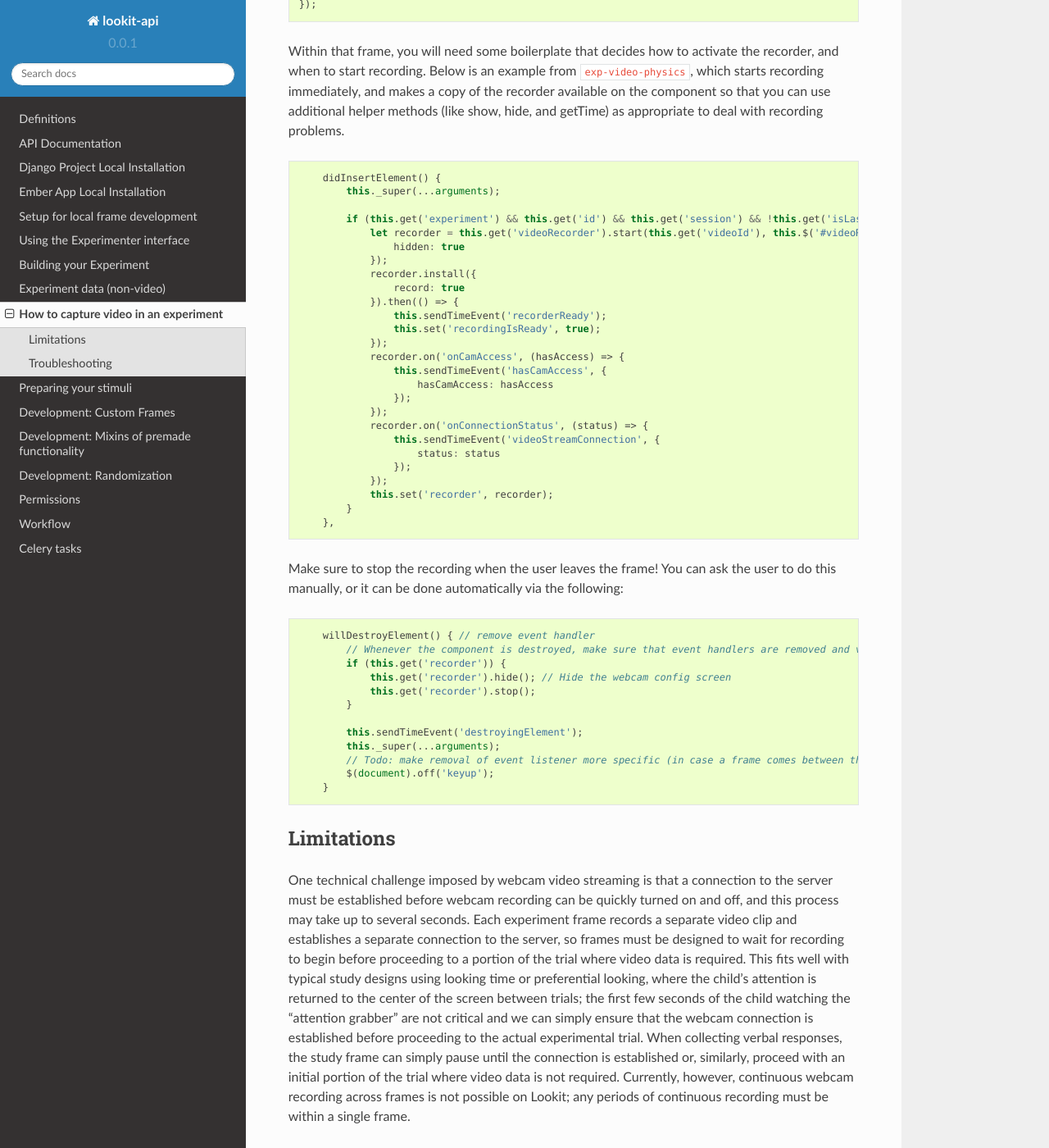
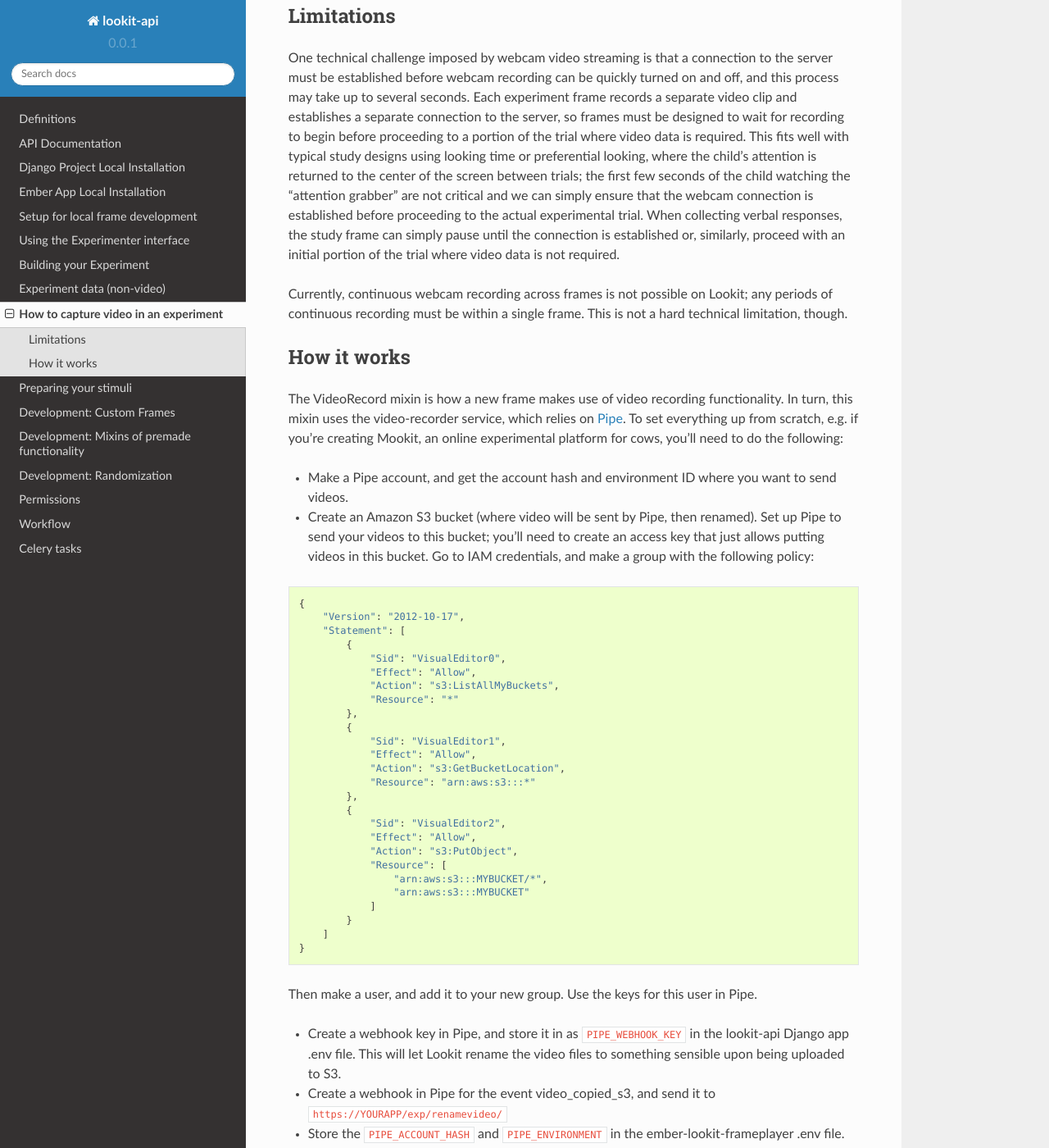
Before and after one commit to lookit/lookit-api, a Sphinx documentation site: the page built from docs/source/video_capture.md, in a window 1280 px wide and 1400 px high, scrolled down 743 px. Shown: the whole window at 82% size. Built offline with Sphinx 7.4.7 and the Read the Docs theme 2.0.0, drawn with Linux system fonts in a browser that asks for light colours; some of the changed text lies outside the part shown.

Commit message:
Feature/webrtc video (#105)
* add endpoint for renaming video on S3 once pipe finishes processing

* use https as default locally

* update docs regarding new recording solution

* finish update rtd docs

* style fixes upon review

````diff
--- a/docs/source/video_capture.md
+++ b/docs/source/video_capture.md
@@ -1,6 +1,6 @@
 ## How to capture video in an experiment
 
-Webcam video recording during Lookit frames is currently accomplished using Flash as the interface to the webcam, and [HDFVR](https://hdfvr.com/) for Javascript and server-side APIs that support options such as setting preferred audio and video quality and codecs. This will change as soon as possible to HTML5.
+Webcam video recording during Lookit frames is currently accomplished using WebRTC as the interface to the webcam and [Pipe](https://addpipe.com/) for video streaming and processing.
 
 Lookit frames that collect video data make use of an Ember mixin `VideoRecord` included in exp-addons, which makes a `VideoRecorderObject` available for use in the code for that frame. This object includes methods for showing/hiding the webcam view,  starting/pausing/resuming/stopping video recording, installing/destroying the recorder, and checking the current video timestamp (see http://centerforopenscience.github.io/exp-addons/classes/VideoRecorderObject.html). The programmer designing a new frame can therefore flexibly indicate when recording should begin and end, as well as recording video timestamps for any events recorded during this frame (e.g., so that during later data analysis, researchers know the exact time in the video where a new stimulus was presented). The name(s) of any videos collected during a particular frame as included in the session data recorded, to facilitate matching sessions to videos; video filenames also include the study ID, session ID, frame ID, and a timestamp.
 
@@ -16,70 +16,53 @@ export default ExpFrameBaseComponent.extend(VideoRecord, {
 });
 ```
 
-Within that frame, you will need some boilerplate that decides how to activate the recorder, and when to start recording.
-Below is an example from `exp-video-physics`, which starts recording immediately, and makes a copy of the recorder
-available on the component so that you can use additional helper methods (like show, hide, and getTime) as appropriate
-to deal with recording problems.
+### Limitations
 
-```javascript
-    didInsertElement() {
-        this._super(...arguments);
+One technical challenge imposed by webcam video streaming is that a connection to the server must be established before webcam recording can be quickly turned on and off, and this process may take up to several seconds. Each experiment frame records a separate video clip and establishes a separate connection to the server, so frames must be designed to wait for recording to begin before proceeding to a portion of the trial where video data is required. This fits well with typical study designs using looking time or preferential looking, where the child’s attention is returned to the center of the screen between trials; the first few seconds of the child watching the “attention grabber” are not critical and we can simply ensure that the webcam connection is established before proceeding to the actual experimental trial. When collecting verbal responses, the study frame can simply pause until the connection is established or, similarly, proceed with an initial portion of the trial where video data is not required.
 
-        if (this.get('experiment') && this.get('id') && this.get('session') && !this.get('isLast')) {
-            let recorder = this.get('videoRecorder').start(this.get('videoId'), this.$('#videoRecorder'), {
-                hidden: true
-            });
-            recorder.install({
-                record: true
-            }).then(() => {
-                this.sendTimeEvent('recorderReady');
-                this.set('recordingIsReady', true);
-            });
-            recorder.on('onCamAccess', (hasAccess) => {
-                this.sendTimeEvent('hasCamAccess', {
-                    hasCamAccess: hasAccess
-                });
-            });
-            recorder.on('onConnectionStatus', (status) => {
-                this.sendTimeEvent('videoStreamConnection', {
-                    status: status
-                });
-            });
-            this.set('recorder', recorder);
+Currently, continuous webcam recording across frames is not possible on Lookit; any periods of continuous recording must be within a single frame. This is not a hard technical limitation, though.
+
+### How it works
+
+The VideoRecord mixin is how a new frame makes use of video recording functionality. In turn, this mixin uses the video-recorder service, which relies on [Pipe](https://addpipe.com/). To set everything up from scratch, e.g. if you're creating Mookit, an online experimental platform for cows, you'll need to do the following:
+
+- Make a Pipe account, and get the account hash and environment ID where you want to send videos.
+
+- Create an Amazon S3 bucket (where video will be sent by Pipe, then renamed). Set up Pipe to send your videos to this bucket; you'll need to create an access key that just allows putting videos in this bucket. Go to IAM credentials, and make a group with the following policy:
+
+```
+{
+    "Version": "2012-10-17",
+    "Statement": [
+        {
+            "Sid": "VisualEditor0",
+            "Effect": "Allow",
+            "Action": "s3:ListAllMyBuckets",
+            "Resource": "*"
+        },
+        {
+            "Sid": "VisualEditor1",
+            "Effect": "Allow",
+            "Action": "s3:GetBucketLocation",
+            "Resource": "arn:aws:s3:::*"
+        },
+        {
+            "Sid": "VisualEditor2",
+            "Effect": "Allow",
+            "Action": "s3:PutObject",
+            "Resource": [
+                "arn:aws:s3:::MYBUCKET/*",
+                "arn:aws:s3:::MYBUCKET"
+            ]
         }
-    },
+    ]
+}
 ```
 
-Make sure to stop the recording when the user leaves the frame! You can ask the user to do this manually, or it can be
-done automatically via the following:
+Then make a user, and add it to your new group. Use the keys for this user in Pipe.
 
-```javascript
-    willDestroyElement() { // remove event handler
-        // Whenever the component is destroyed, make sure that event handlers are removed and video recorder is stopped
-        if (this.get('recorder')) {
-            this.get('recorder').hide(); // Hide the webcam config screen
-            this.get('recorder').stop();
-        }
+- Create a webhook key in Pipe, and store it in as `PIPE_WEBHOOK_KEY` in the lookit-api Django app .env file. This will let Lookit rename the video files to something sensible upon being uploaded to S3.
 
-        this.sendTimeEvent('destroyingElement');
-        this._super(...arguments);
-        // Todo: make removal of event listener more specific (in case a frame comes between the video and the exit survey)
-        $(document).off('keyup');
-    }
-```
+- Create a webhook in Pipe for the event video_copied_s3, and send it to `https://YOURAPP/exp/renamevideo/`
 
-### Limitations
-
-One technical challenge imposed by webcam video streaming is that a connection to the server must be established before webcam recording can be quickly turned on and off, and this process may take up to several seconds. Each experiment frame records a separate video clip and establishes a separate connection to the server, so frames must be designed to wait for recording to begin before proceeding to a portion of the trial where video data is required. This fits well with typical study designs using looking time or preferential looking, where the child’s attention is returned to the center of the screen between trials; the first few seconds of the child watching the “attention grabber” are not critical and we can simply ensure that the webcam connection is established before proceeding to the actual experimental trial. When collecting verbal responses, the study frame can simply pause until the connection is established or, similarly, proceed with an initial portion of the trial where video data is not required. Currently, however, continuous webcam recording across frames is not possible on Lookit; any periods of continuous recording must be within a single frame.
-
-### Troubleshooting
-If you are building a new ember app on this platform from scratch, you will need to do some setup to make video
-recording work. Because this relies on licensed software, it is not part of the default repository to be checked out.
-
-1. Video recorder flash plugin (HDFVR): This is a Flash plugin that handles video recording. It requires a license; MIT
-  can provide both the license and the required file. See README.md install instructions for details.
-2. Config string: MIT must provide you with the values of `WOWZA_PHP='{}'` and `WOWZA_ASP='{}'` that you will need to
-  place inside your `.env` file (as described in the project **README** file). This describes a WOWZA server backend
-  that has been configured to receive and process video clips.
-3. If you encounter problems finding the HDFVR video plugin, you may need to add the following markup to your
-  index.html file: `<base href="/" />`
+- Store the `PIPE_ACCOUNT_HASH` and `PIPE_ENVIRONMENT` in the ember-lookit-frameplayer .env file. This is what lets Lookit video go to the right Pipe account.
````
Also changed, not shown: attachment_helpers.py (+29 -0 lines), docs/source/django-project-installation.md (+9 -0 lines), docs/source/ember-app-installation.md (+4 -1 lines), docs/source/frames.md (+22 -0 lines), docs/source/mixins.md (+2 -6 lines), 5 other files.
